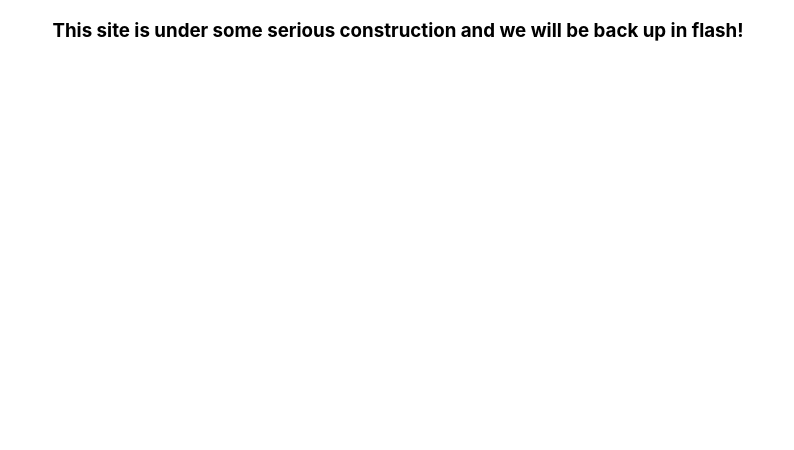
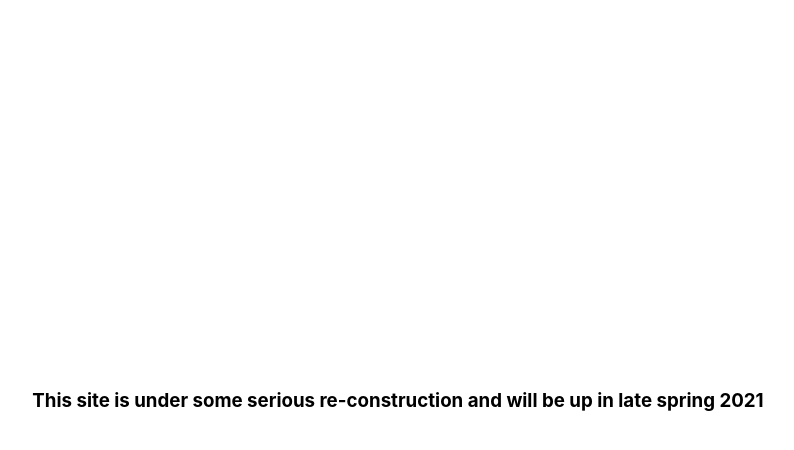
Before and after one commit to mydogspies/bringbackdada-front, a Next.js app: page / in a window 1280 px wide. Shown: the top 450 px of the page, without its empty margins (242-1036 px from the left). Built offline with nearby package versions, Linux system fonts and the light colour scheme; no server answers.

Commit message:
Added some of the logic for an offline landing page

```diff
--- /dev/null
+++ b/components/status/site-offline-component/site-offline-component.jsx
@@ -0,0 +1,28 @@
+// This is the default page in case the site is marked as offline.
+
+import styles from "../../../styles/Home.module.css";
+import Head from "next/head";
+
+const OfflinePage = () => {
+
+    return (
+        <div className={styles.container}>
+
+            <Head>
+                <title>Bringbackdada.com - fine art body and portrait photography - site offline</title>
+            </Head>
+
+            <main className={styles.main}>
+                <div>
+                    <h3>
+                        This site is under some serious re-construction and will be up in late spring 2021
+                    </h3>
+                </div>
+
+            </main>
+
+        </div>
+    );
+};
+
+export default OfflinePage;
--- a/package.json
+++ b/package.json
@@ -1,11 +1,11 @@
 {
   "name": "bringbackdada-front",
-  "version": "0.1.0",
+  "version": "0.0.1",
   "private": true,
   "scripts": {
-    "dev": "next dev",
+    "dev": "RUN_MODE=development next dev",
     "build": "next build",
-    "start": "next start",
+    "start": "RUN_MODE=production next start",
     "deploy-production": "next build && scp -r ./.next/* mydogspies@188.166.81.55:/var/www/bringbackdada.com/bringbackdada-front/.next"
   },
   "dependencies": {
--- a/pages/index.js
+++ b/pages/index.js
@@ -1,18 +1,64 @@
 import Head from 'next/head'
+import Offline from '../components/status/site-offline-component/site-offline-component'
 import styles from '../styles/Home.module.css'
 
-export default function Home() {
+export default function Home({siteStatus}) {
+
+    if (siteStatus) {
+
         return (
             <div className={styles.container}>
+
                 <Head>
                     <title>Bringbackdada.com - fine art body and portrait photography</title>
                 </Head>
+
+                <main className={styles.main}>
+                    <div>
                         <h3>
-          This site is under some serious construction and we will be back up in flash!
+                            SITE ONLINE!
                         </h3>
-      <main className={styles.main}>
+                    </div>
 
+                    <div>
+                        <h4>Site online: {siteStatus.toString()}</h4>
+                    </div>
                 </main>
+
             </div>
-  )
+        );
+
+    } else {
+
+        return (
+            <Offline />
+        );
+
     }
+
+};
+
+export async function getStaticProps() {
+
+    try {
+        const res = await fetch(process.env.DB_API + '/api/v1/status');
+        const status = await res.json();
+        const siteStatus = status.online;
+        return {
+            props: {
+                siteStatus
+            },
+            revalidate: 10, // In seconds
+        };
+    } catch (e) {
+        console.log(e); // TODO refactor to Morgan
+        const siteStatus = false;
+        return {
+            props: {
+                siteStatus
+            },
+            revalidate: 10, // In seconds
+        };
+    }
+
+}
```
Also changed, not shown: 2 other files (tests, documents, lock files or other folders). Lines whose indentation alone changed are shown as unchanged.
